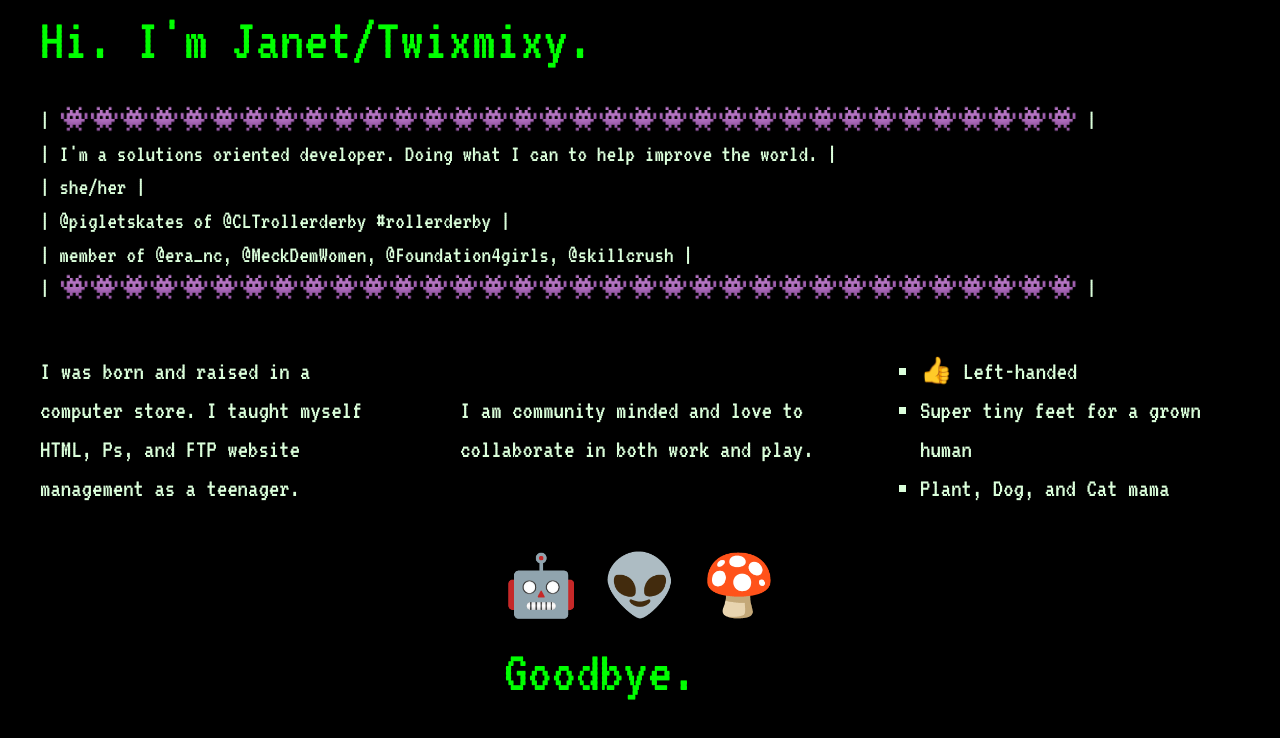
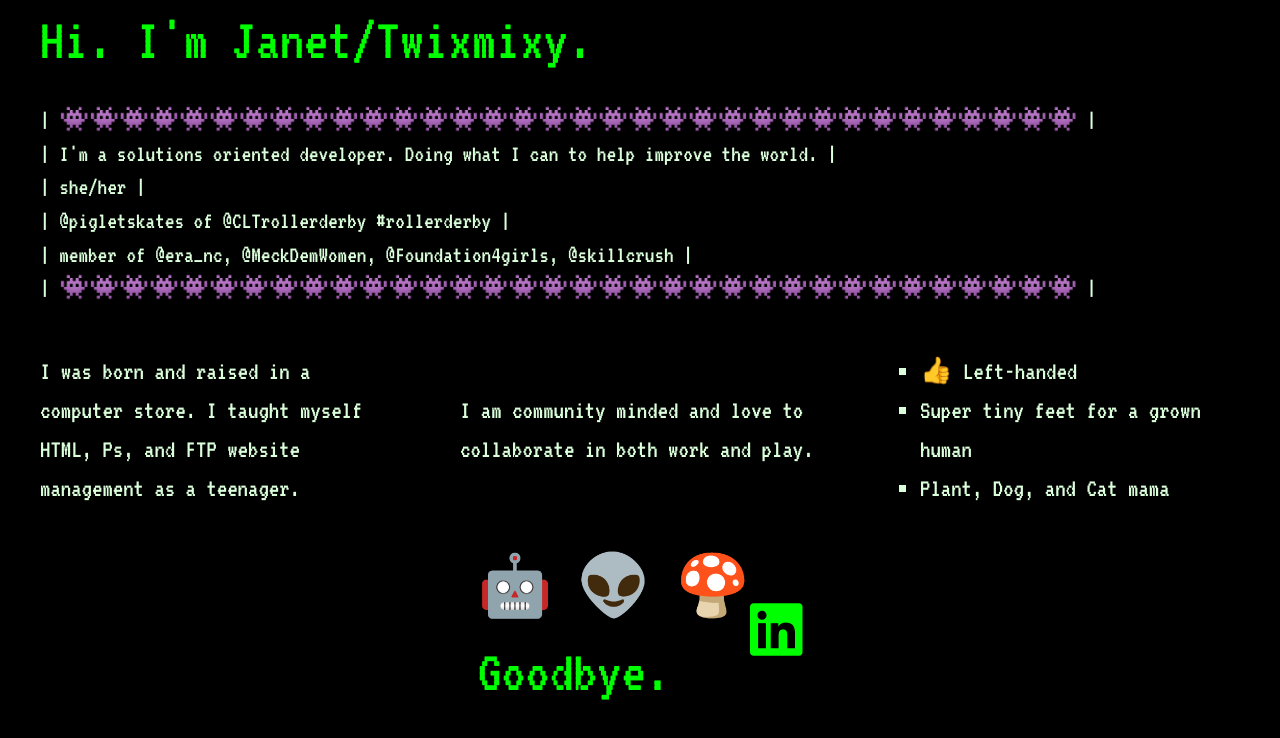
Before and after one commit to TwixmixyJanet/flexbox-starter, a plain HTML site: page index.html in a window 1280 px wide. Drawn offline with nearby package versions, Linux system fonts and the light colour scheme.

Commit message:
Font awesome

```diff
--- a/index.html
+++ b/index.html
@@ -13,6 +13,7 @@
         <link rel="stylesheet" href="css/normalize.css">
         <link rel="stylesheet" href="css/main.css">
         <script src="js/vendor/modernizr-2.8.3.min.js"></script>
+        <script src="https://kit.fontawesome.com/e8a2e170d0.js" crossorigin="anonymous"></script>
         <link rel="preconnect" href="https://fonts.googleapis.com"><link rel="preconnect" href="https://fonts.gstatic.com" crossorigin><link href="https://fonts.googleapis.com/css2?family=VT323&display=swap" rel="stylesheet">
     </head>
     <body>
@@ -44,7 +45,8 @@
                 </ul>
             </div>
             <footer>🤖 👽 🍄<br>
-            Goodbye.</footer>
+            Goodbye.<br>
+            <i class="fa-brands fa-linkedin"></i></footer>
         </section>
 
         <script src="https://ajax.googleapis.com/ajax/libs/jquery/1.11.3/jquery.min.js"></script>
```
